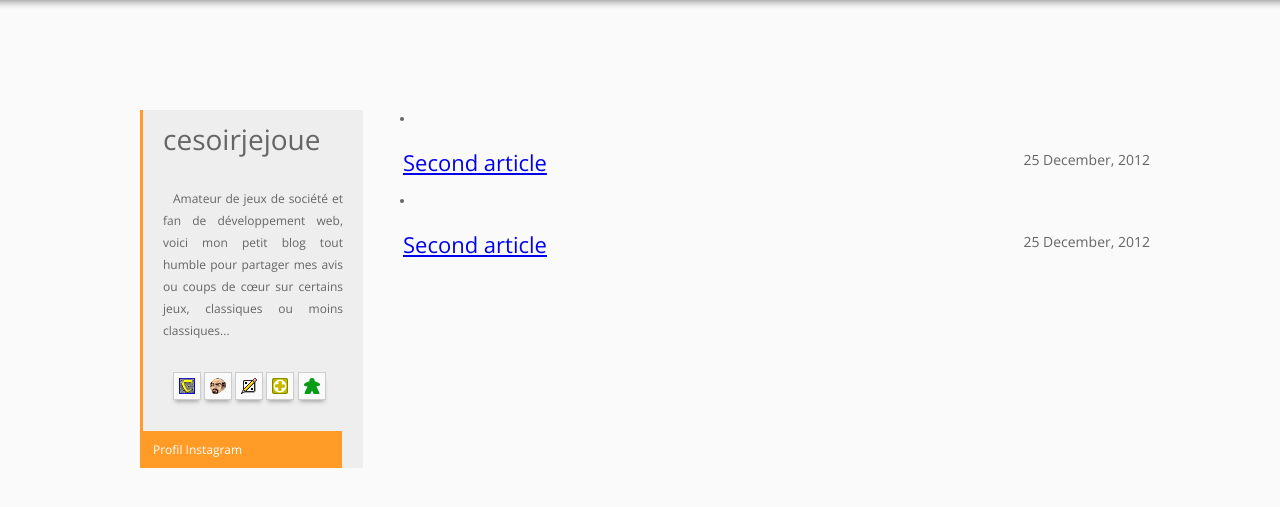
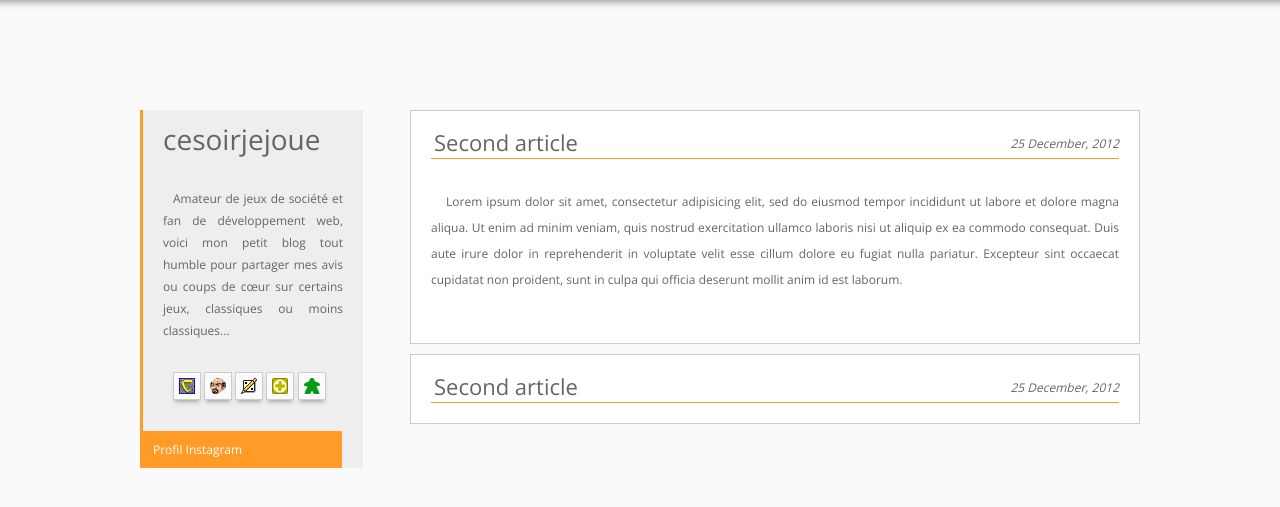
Before and after one commit to Neofyt/games.neofyt.com, a Jekyll site: the page built from index.html, in a window 1280 px wide. Shown: the top 507 px of the page. Built offline with Jekyll 4.4.1, drawn with Linux system fonts in a browser that asks for light colours; the list of posts is cut into pages by our own code.

Commit message:
Add files via upload

```diff
--- a/_layouts/default.html
+++ b/_layouts/default.html
@@ -23,11 +23,11 @@
 			<p>Amateur de jeux de société et fan de développement web, voici mon petit blog tout humble pour partager mes avis ou coups de c&oelig;ur sur certains jeux, classiques ou moins classiques...</p>
 
 			<p>
-				<img src="img/microbadges/C.gif" title="Carcassonne fan"/>
-				<img src="img/microbadges/bruno.png" title="Bruno Cathala fan"/>
-				<img src="img/microbadges/rw.png" title="Roll & Write fan"/>
-				<img src="img/microbadges/pandemic.png" title="Pandemic: The Cure fan"/>
-				<img src="img/microbadges/green.png" title="I play with green! - Green Meeple"/>
+				<img src="../img/microbadges/c.gif" title="Carcassonne fan"/>
+				<img src="../img/microbadges/bruno.png" title="Bruno Cathala fan"/>
+				<img src="../img/microbadges/rw.png" title="Roll & Write fan"/>
+				<img src="../img/microbadges/pandemic.png" title="Pandemic: The Cure fan"/>
+				<img src="../img/microbadges/green.png" title="I play with green! - Green Meeple"/>
 			</p>
 			<br />	<br />
 
@@ -40,6 +40,10 @@
 
 					<li>
 							<h2><a href="/2012/12/second-article">Second article</a><span>25 December, 2012</span></h2>
+							<p>Lorem ipsum dolor sit amet, consectetur adipisicing elit, sed do eiusmod tempor incididunt ut labore et dolore magna aliqua. Ut enim ad minim veniam,
+								quis nostrud exercitation ullamco laboris nisi ut aliquip ex ea commodo consequat. Duis aute irure dolor in reprehenderit in voluptate velit esse cillum dolore eu fugiat nulla pariatur.
+								 Excepteur sint occaecat cupidatat non proident, sunt in culpa qui officia deserunt mollit anim id est laborum.</p>
+
 						</li>
 
 						    <li>
@@ -51,10 +55,12 @@
 	       <!-- {{ content }}-->
 
 	        <!--<footer>
-	        	<p>cesoirjejoue &copy; {{ site.time | date: '%Y' }} &dash; Built with <a href="https://github.com/mojombo/jekyll">Jekyll</a> and hosted on <a href="https://github.com/Neofyt/neofyt.github.com">Github</a>&hellip;</p>
+	        	<p>cesoirjejoue &copy; {{ site.time | date: '%Y' }} &dash; Built with <a href="https://github.com/mojombo/jekyll">Jekyll</a> and hosted on Github&hellip;</p>
 	        </footer>-->
 
 	    </article>
+
+
 
 	</section>
 
--- a/css/layout.css
+++ b/css/layout.css
@@ -38,15 +38,10 @@ h1 {
 }
 
 h2 {
-	margin: 50px 0 0;
-	padding-bottom: 15px;
 	font-weight: 300;
 	color: green;
 	font-size: 22px;
-}
-
-li h2 {
-	margin-top: 20px;
+  line-height: 22px;
 }
 
 section {
@@ -97,14 +92,14 @@ aside p {
   text-indent: 10px;
 }
 
-ul, ol {
+ul, ol, li {
 	list-style-type: none;
 }
 
 ul li {
 	border-bottom: solid 1px #efefef;
 	font-size: 20px;
-    padding: 10px;
+  padding: 10px;
 
 }
 
@@ -129,10 +124,6 @@ aside a {
   position : relative;
 }
 
-a:not([href^="#"]):hover, a {
-	text-decoration: underline;
-}
-
 a b {
 	display: block;
 	width: 0;
@@ -147,25 +138,26 @@ a b {
 	-ms-transition: .3s;
 	transition: .3s;
 }
-a:hover b {
-	width: 100%;
-}
+
+  a:hover b {
+  	width: 100%;
+  }
 
 h2 a {
 	font-weight: 300;
 	padding: 0 3px;
+  text-decoration: none;
+  color:
 }
 
-h2 + P {
-	display: none;
-}
 
 h2 span {
 	float: right;
 	font-weight: 300;
-	font-size: 14px;
+	font-size: 12px;
 	line-height: 25px;
 	color: #656565;
+  font-style: italic;
 }
 
 img {
@@ -188,8 +180,9 @@ p {
 	margin-bottom: 30px;
 }
 
-article h1 {
-	margin-left: 30px;
+article h2 {
+	border-bottom: solid 1px #FF9B26;
+  padding-bottom: 5px;
 }
 
 article img {
@@ -202,7 +195,26 @@ article img {
 article p {
 	line-height: 26px;
 	text-align: justify;
+  margin-top: 30px;
 }
+
+article li {
+  background: #fff;
+  padding: 20px;
+  margin: 0 10px 10px;
+  border : solid 1px #ccc;
+
+}
+
+article a {
+  color: #656565;
+}
+
+  a:hover {
+    text-decoration: none;
+  }
+
+
 
 footer {
 	border-top: solid 1px #efefef;
```
Also changed, not shown: index.html (line endings or trailing spaces). Lines whose indentation alone changed are shown as unchanged.
